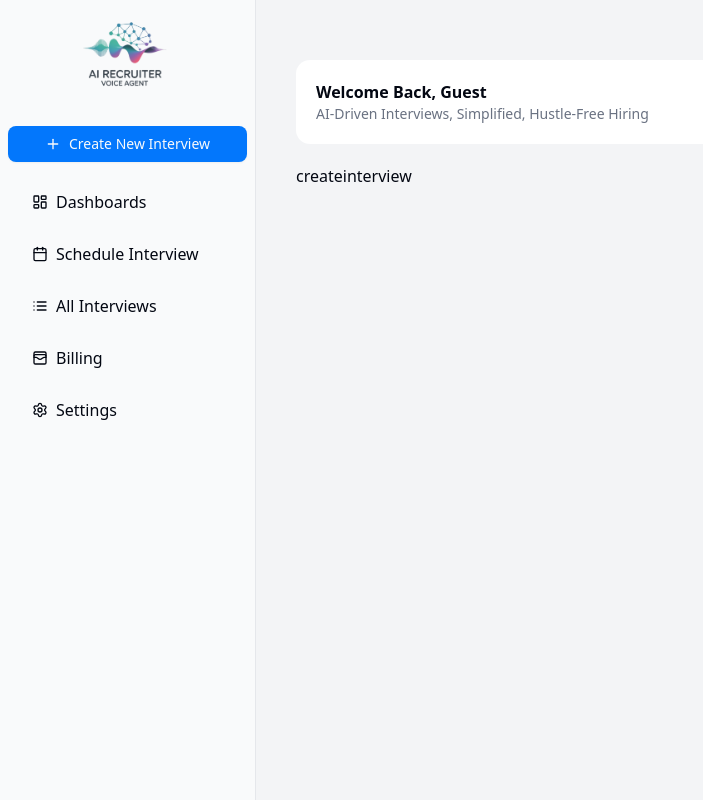
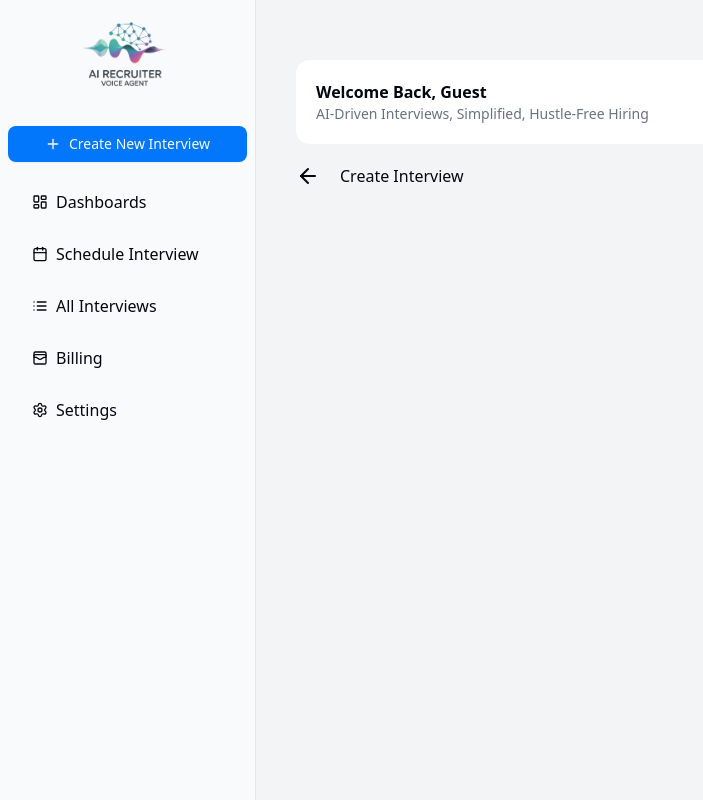
Before and after one commit to ayushptk/AI-Recruiter-Voice-Agent-Next.js-project, a Next.js app: page /dashboard/createinterview in a window 1280 px wide. Shown: the whole page, without its empty margins (0-703 px from the left). Built offline with nearby package versions, Linux system fonts and the light colour scheme; no server answers.

Commit message:
Add interview Questions

```diff
--- a/src/app/(main)/dashboard/_components/latestinterview.jsx
+++ b/src/app/(main)/dashboard/_components/latestinterview.jsx
@@ -1,9 +1,10 @@
+'use client'
 import React, { useEffect, useState } from 'react';
 import { Video } from 'lucide-react';
 import { Button } from '@/components/ui/button';
-import { supabase } from '@/services/supabaseClient';
+import { supabase } from '../../../../../services/supabaseClient';
 import { useUser } from '@/app/provider';
-import InterviewCard from './InterviewCard';
+
 
 function LatestInterviewsList() {
 
@@ -33,7 +34,7 @@ function LatestInterviewsList() {
       <h2 className={"font-bold text-2xl"}>Interview Records</h2>
 
       {InterviewList?.length == 0 && (
-        <div className={"p-5 flex flex-col gap-3 items-center mt-5"}>
+        <div className={"p-5 flex flex-col gap-3 items-center mt-5 bg-white border border-gray-200 rounded-lg shadow dark:bg-gray-800 dark:border-gray-700"}>
           <Video className={"h-10 w-10 text-primary"} />
           <h2>No Interviews Found</h2>
           <Button>+ Create New Interview</Button>
--- a/src/app/(main)/dashboard/createinterview/page.jsx
+++ b/src/app/(main)/dashboard/createinterview/page.jsx
@@ -1,11 +1,16 @@
+import { ArrowLeft } from "lucide-react";
+
 function Createinterview() {
     return (
         <div>
-            <h1>createinterview</h1>
+          <div className="flex gap-5">
+            <ArrowLeft />
+            <h2>Create Interview</h2>
+          </div>
 
 
         </div>
     );
 }
 
-export default Createinterview
+export default Createinterview;
--- a/src/app/(main)/dashboard/page.jsx
+++ b/src/app/(main)/dashboard/page.jsx
@@ -1,6 +1,7 @@
 import React from "react";
 import WelcomeContainer from "./_components/welcomecontainer";
 import CreateOptions from "./_components/CreateOptions";
+import LatestInterviewsList from "./_components/latestinterview";
 
 function Dashboard() {
     return (
@@ -10,6 +11,7 @@ function Dashboard() {
 
            <h1 className="text-2xl font-bold  ">Dashboard</h1>
            <CreateOptions />
+           <LatestInterviewsList />
            </div>
 
 
```
